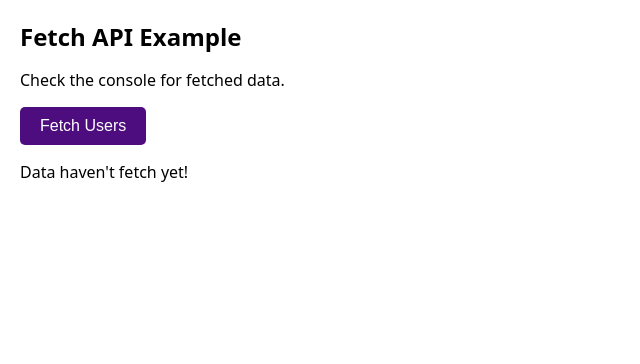
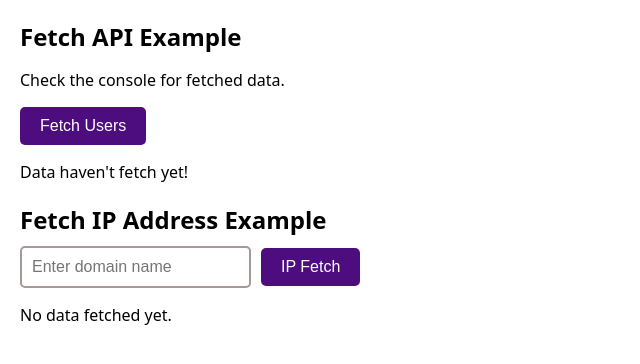
Before and after one commit to KevinHein-KSH/http-assets, a React (Vite) app: page / in a window 1280 px wide. Shown: the top 364 px of the page, without its empty margins (0-640 px from the left). Built offline with nearby package versions, Linux system fonts and the light colour scheme.

Commit message:
Ch-2: DNS

```diff
--- a/src/App.tsx
+++ b/src/App.tsx
@@ -1,9 +1,11 @@
+import FetchIPAddress from './components/DNS/fetchIPAddress';
 import FetchData from './components/Fetch_API/fetchCall';
 
 export default function App() {
     return (
         <>
             <FetchData />
+            <FetchIPAddress />
         </>
     );
 }
--- /dev/null
+++ b/src/components/DNS/fetchIPAddress.tsx
@@ -0,0 +1,93 @@
+import { useState } from "react";
+
+export default function FetchIPAddress() {
+  const [loading, setLoading] = useState(false);
+  const [error, setError] = useState<string | null>(null);
+  const [domain, setDomain] = useState("");
+  const [ipAddress, setIpAddress] = useState<string>("");
+
+  function normalizeDomain(raw: string) {
+    try {
+      const trimmed = raw.trim();
+      if (!trimmed) return "";
+      // Strip protocol and path if user pastes a full URL
+      const url = trimmed.includes("://") ? new URL(trimmed) : new URL("http://" + trimmed);
+      return url.hostname.replace(/\.$/, ""); // remove trailing dot
+    } catch {
+      return raw.trim();
+    }
+  }
+
+  // this require the input to be a full URL if it has protocol
+  function getDomainFromURL(url: string) {
+    const u = new URL(url);
+    return u.hostname;
+  }
+
+  async function fetchIPAddress(rawDomain: string) {
+    const name = normalizeDomain(rawDomain);
+
+    // console.log("Fetching IP for domain:", getDomainFromURL(rawDomain));
+
+    if (!name) {
+      setError("Please enter a domain.");
+      return;
+    }
+
+    setLoading(true);
+    setError(null);
+    setIpAddress("");
+
+    try {
+      const resp = await fetch(
+        `https://cloudflare-dns.com/dns-query?name=${name}&type=A`,
+        { headers: { Accept: "application/dns-json" } }
+      );
+
+      if (!resp.ok) throw new Error(`HTTP ${resp.status}`);
+      const data = await resp.json();
+
+      // data.Answer can be undefined on NXDOMAIN / NOERROR-NODATA
+      const answers = Array.isArray(data.Answer) ? data.Answer : [];
+      const aRecords = answers.filter((ans: any) => ans.type === 1 && typeof ans.data === "string");
+
+      if (aRecords.length === 0) {
+        setError("No A records found for this domain.");
+        return;
+      }
+
+      // If you want just the first, keep the first; otherwise join.
+      setIpAddress(aRecords.map((a: any) => a.data).join(", "));
+    } catch (e: any) {
+      setError(e?.message ?? "Failed to fetch DNS data.");
+    } finally {
+      setLoading(false);
+    }
+  }
+
+  return (
+    <>
+      <h2>Fetch IP Address Example</h2>
+
+      <input
+        type="text"
+        placeholder="Enter domain name"
+        value={domain}
+        onChange={(e) => setDomain(e.target.value)}
+        onKeyDown={(e) => {
+        if (e.key === 'Enter' && domain.trim()) {
+            e.preventDefault();
+          fetchIPAddress(domain);
+            }}}
+      />
+
+      <button onClick={() => fetchIPAddress(domain)} disabled={loading || !domain.trim()}>
+        {loading ? "Loading..." : "IP Fetch"}
+      </button>
+
+      {error && <p role="alert">Error: {error}</p>}
+      {!error && !loading && !ipAddress && <p>No data fetched yet.</p>}
+      {ipAddress && <p>IP Address: {ipAddress}</p>}
+    </>
+  );
+}
--- a/src/style.css
+++ b/src/style.css
@@ -19,3 +19,15 @@ button {
 button:hover {
     background-color: #5e0ea1;
 }
+input {
+    padding: 10px;
+    font-size: 16px;
+    border: 2px solid #a59898;
+    border-radius: 5px;
+    margin-right: 10px;
+    margin-top: 10px;
+}
+input:focus {
+    border-color: #975fc2;
+    outline: none;
+}
```
